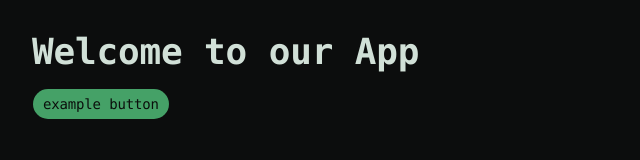
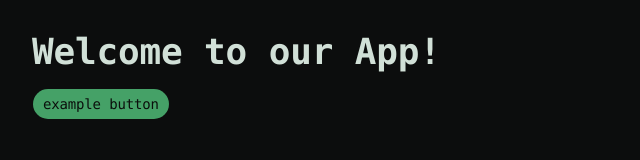
Before and after one commit to AET-DevOps26/team-devopss26, a React (Vite) app in the folder web-client/: page / in a window 1280 px wide. Shown: the top 160 px of the page, without its empty margins (0-640 px from the left). Built offline with nearby package versions, Linux system fonts and the light colour scheme.

Commit message:
test push

```diff
--- a/web-client/src/routes/index.tsx
+++ b/web-client/src/routes/index.tsx
@@ -6,7 +6,7 @@ export const Route = createFileRoute('/')({ component: Home });
 function Home() {
   return (
     <div className="p-8">
-      <h1 className="text-4xl font-bold">Welcome to our App</h1>
+      <h1 className="text-4xl font-bold">Welcome to our App!</h1>
       <p className="mt-4 text-lg">
           <Button> example button </Button>
       </p>
```
